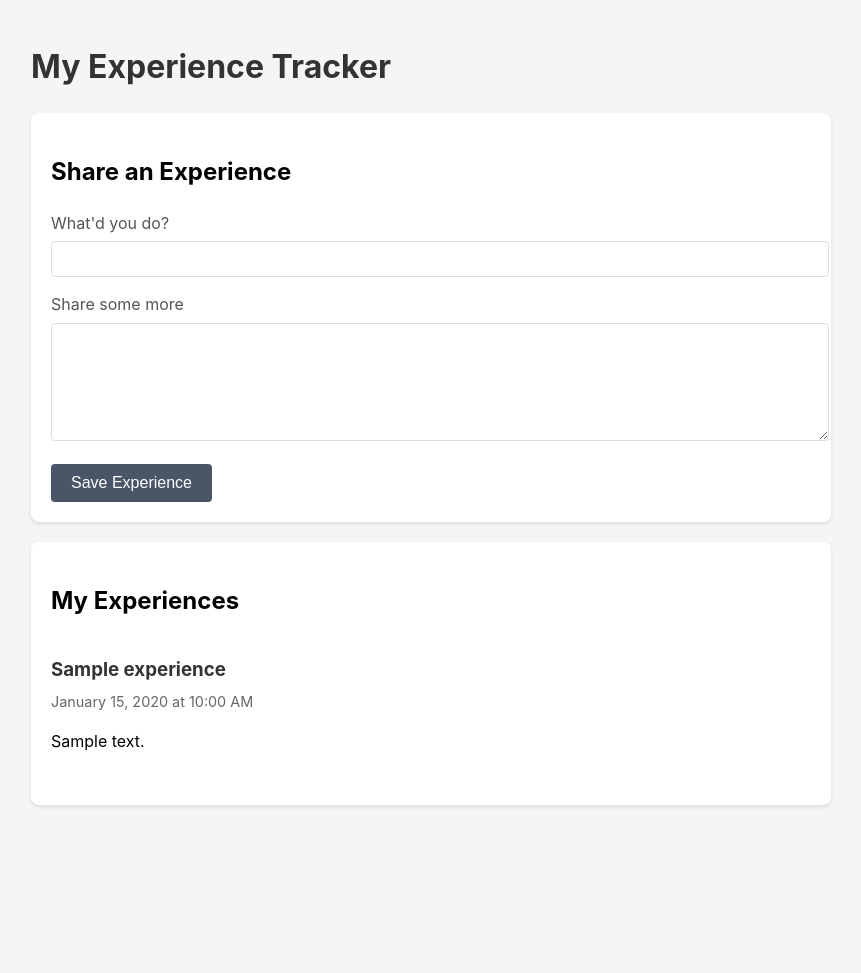
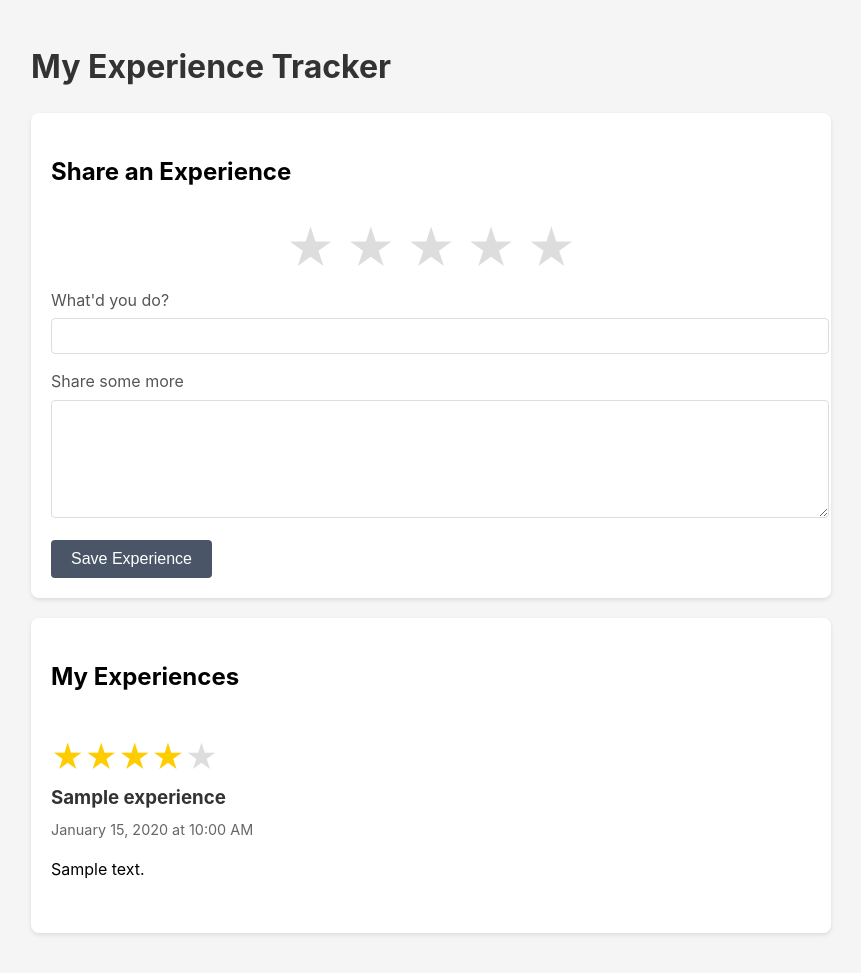
Before and after one commit to benjamintian2005/ExpierenceTracker, a Flask app: page / in a window 1280 px wide. Shown: the whole page, without its empty margins (209-1070 px from the left). Before the commit the page ends 807 px from the top, so only its background shows below. Run offline with Flask 3, Linux system fonts and the light colour scheme; tables that the repository leaves empty hold one stand-in row (values such as "Sample post"); a database or web service that is not in the repository returns one stand-in record (values such as "Sample title").

Commit message:
ratings?

```diff
--- a/app.py
+++ b/app.py
@@ -28,6 +28,7 @@ def add_experience():
     if request.method == 'POST':
         title = request.form['title']
         description = request.form['description']
+        rating = request.form['rating']
 
         if not title or not description:
             flash('Title and description are required!', 'error')
@@ -36,7 +37,9 @@ def add_experience():
         experience = {
             'title': title,
             'description': description,
-            'date': datetime.utcnow()
+            'date': datetime.utcnow(),
+            'rating': rating
+
         }
 
         experiences.insert_one(experience)
--- a/templates/index.html
+++ b/templates/index.html
@@ -118,6 +118,45 @@
             color: #721c24;
             border: 1px solid #f5c6cb;
         }
+
+        .star-rating {
+            display: flex;
+            direction: rtl;
+            font-size: 2em;
+            justify-content: center;
+        }
+
+        .star-rating input[type="radio"] {
+            display: none;
+        }
+
+        .star-rating label {
+            color: #ddd;
+            cursor: pointer;
+            font-size: 1.5em;
+            margin: 0 5px; /* Adjust spacing between stars if needed */
+            transition: color 0.3s;
+        }
+
+        .star-rating label:hover,
+        .star-rating label:hover ~ label,
+        .star-rating input[type="radio"]:checked ~ label,
+        .star-rating input[type="radio"]:checked ~ label ~ label {
+            color: #ffcc00;
+        }
+
+        .star-rating-in-experience {
+            display: flex;
+            font-size: 2em;
+        }
+
+        .star-rating-in-experience .filled{
+            color: #ffcc00;
+        }
+        .star-rating-in-experience .unfilled{
+            color: #ddd;
+        }
+
     </style>
 </head>
 <body>
@@ -135,9 +174,22 @@
         <div class="card">
             <h2>Share an Experience</h2>
             <form method="POST" action="{{ url_for('add_experience') }}">
+            <div class="form container">
+                <div class="star-rating">
+                    <input type="radio" name="rating" value="5" id="5"><label for="5">★</label>
+                    <input type="radio" name="rating" value="4" id="4"><label for="4">★</label>
+                    <input type="radio" name="rating" value="3" id="3"><label for="3">★</label>
+                    <input type="radio" name="rating" value="2" id="2"><label for="2">★</label>
+                    <input type="radio" name="rating" value="1" id="1"><label for="1">★</label>
+                </div>
+
                 <div class="form-group">
                     <label for="title">What'd you do?</label>
                     <input type="text" id="title" name="title" required>
+
+
+            </div>
+
                 </div>
                 <div class="form-group">
                     <label for="description">Share some more</label>
@@ -153,6 +205,15 @@
             <h2>My Experiences</h2>
             {% for experience in experiences %}
                 <div class="experience">
+                    <div class="star-rating-in-experience">
+                        {% for i in range(5) %}
+                            {% if i < experience.rating|int %}
+                                <span class="filled">★</span>
+                            {% else %}
+                                <span class="unfilled">★</span>
+                            {% endif %}
+                        {% endfor %}
+                    </div>
                     <h3>{{ experience.title }}</h3>
                     <div class="date">{{ experience.date | format_date }}</div>
                     <p>{{ experience.description }}</p>
```
